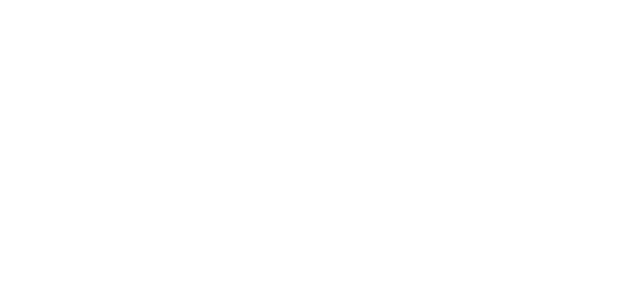
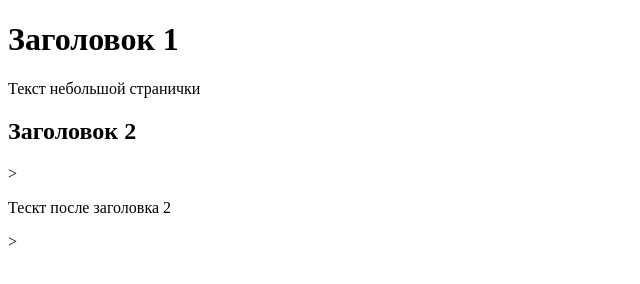
Before and after one commit to 7894874/git-basics, a plain HTML site: page src/index.html in a window 1280 px wide. Shown: the whole page, without its empty margins (0-640 px from the left). Drawn offline with Linux system fonts and the light colour scheme.

Commit message:
added text of part 2

```diff
--- a/src/index.html
+++ b/src/index.html
@@ -1,10 +1,16 @@
 <!DOCTYPE html>
 <html lang="en">
+
 <head>
     <meta charset="UTF-8">
     <title>Title11</title>
 </head>
+
 <body>
+    <h1>Заголовок 1</h1>
+    <p>Текст небольшой странички</p>
+    <h2> Заголовок 2</h2>>
+    <p>Тескт после заголовка 2</p>>
+</body>
 
-</body>
 </html>
--- a/src/styles.css
+++ b/src/styles.css
@@ -1,3 +1,12 @@
-h1 {
+h3 {
  font-weight: normal;
 }
+
+h1 {
+font-size: 16px;
+}
+
+p {
+    font-weight: bold;
+    color: red;
+}
```
